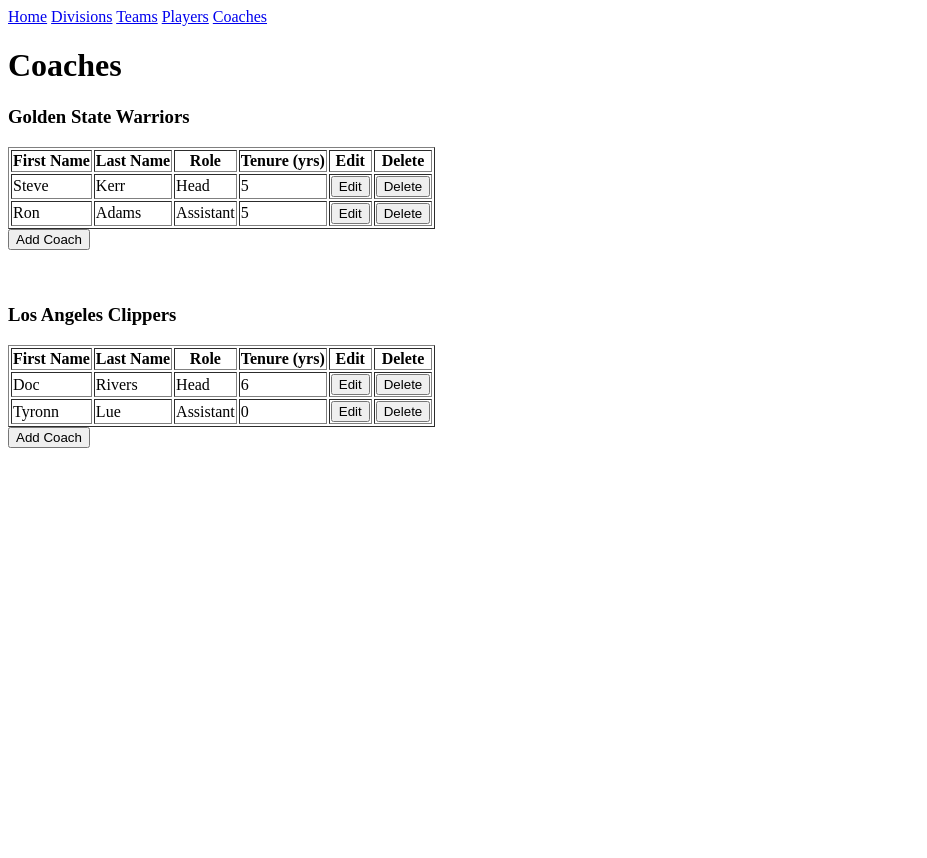
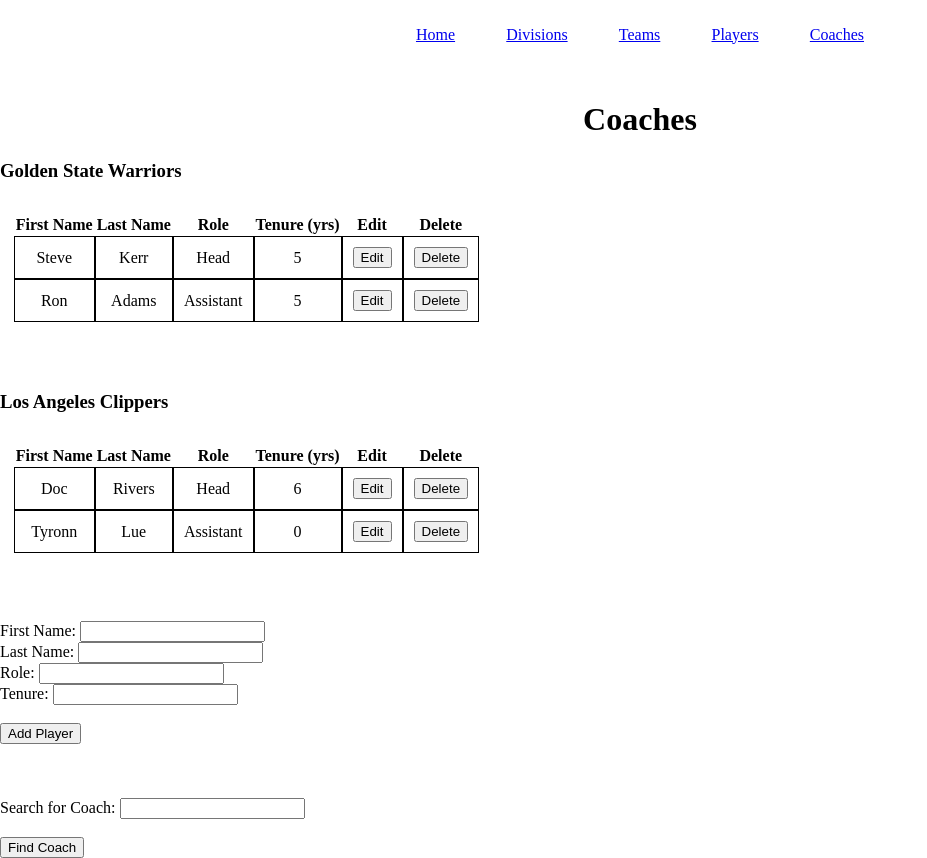
Before and after one commit to cameronbarba/cs340Project, a plain HTML site: page coaches.html in a window 1280 px wide. Shown: the whole page, without its empty margins (0-927 px from the left). Before the commit the page ends 800 px from the top, so only its background shows below. Drawn offline with Linux system fonts and the light colour scheme.

Commit message:
updating coaches and players pages

```diff
--- a/coaches.html
+++ b/coaches.html
@@ -2,6 +2,36 @@
 <html>
 <head>
 	<title>Coaches</title>
+	<style type="text/css">
+		body {
+			margin: 0;
+		}
+		a {
+			color: #0000EE;
+		}
+		.menu {
+			display: flex;
+			flex-direction: row;
+			justify-content: center;
+			height: 10vh;
+		}
+		.menu-links {
+			padding: 2%;
+		}
+
+		h1 {
+			text-align: center;
+		}
+		table {
+			text-align: center;
+			padding: 1%;
+		}
+		td {
+			outline: 1px solid black;
+			padding: 10px;
+		}
+
+	</style>
 
 </head>
 <body>
@@ -16,11 +46,9 @@
 	<h1>Coaches</h1>
 
 	<div>
-		<table border="1">
+		<table>
+			<h3>Golden State Warriors</h3>
 			<thead>
-				<h3>Golden State Warriors</h3>
-			</thead>
-			<tbody>
 			<tr>
 				<th>First Name</th>
 				<th>Last Name</th>
@@ -29,6 +57,9 @@
 				<th>Edit</th>
 				<th>Delete</th>
 			</tr>
+			</thead>
+
+			<tbody>
 			<tr>
 				<td>Steve</td>
 				<td>Kerr</td>
@@ -47,14 +78,13 @@
 			</tr>
 			</tbody>
 		</table>
-		<button>Add Coach</button>
 	</div>
 
 	<br>
 	<br>
 
 	<div>
-		<table border="1">
+		<table>
 			<thead>
 				<h3>Los Angeles Clippers</h3>
 			</thead>
@@ -85,8 +115,50 @@
 			</tr>
 			</tbody>
 		</table>
-		<button>Add Coach</button>
 	</div>
+
+<br>
+<br>
+<br>
+
+<form action="" method="post">
+	<div>
+		<label for="Name">First Name:</label>
+		<input type="text" id="name" name="div-name">
+	</div>
+	<div>
+		<label for="Name">Last Name:</label>
+		<input type="text" id="name" name="div-name">
+	</div>
+	<div>
+		<label for="Name">Role:</label>
+		<input type="text" id="name" name="div-name">
+	</div>
+	<div>
+		<label for="Name">Tenure:</label>
+		<input type="text" id="name" name="div-name">
+	</div>
+	<br>
+	<div class="button">
+		<button type="Submit">Add Player</button>
+	</div>
+
+</form>
+<br>
+<br>
+<br>
+
+<form action="" method="post">
+	<div>
+		<label for="Name">Search for Coach: </label>
+		<input type="text" id="name" name="div-name">
+	</div>
+	<br>
+	<div class="button">
+		<button type="Submit">Find Coach</button>
+	</div>
+
+</form>
 
 </body>
 </html>
```
Also changed, not shown: players.html (+78 -2 lines).
